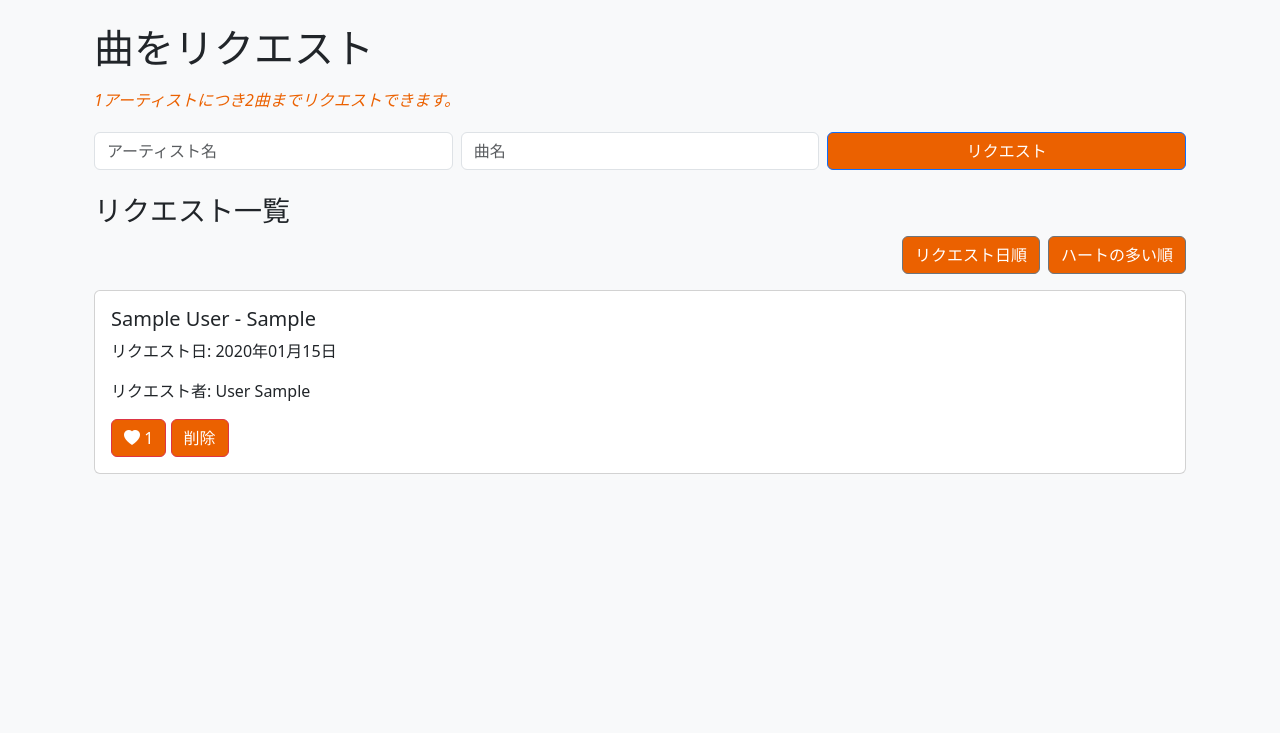
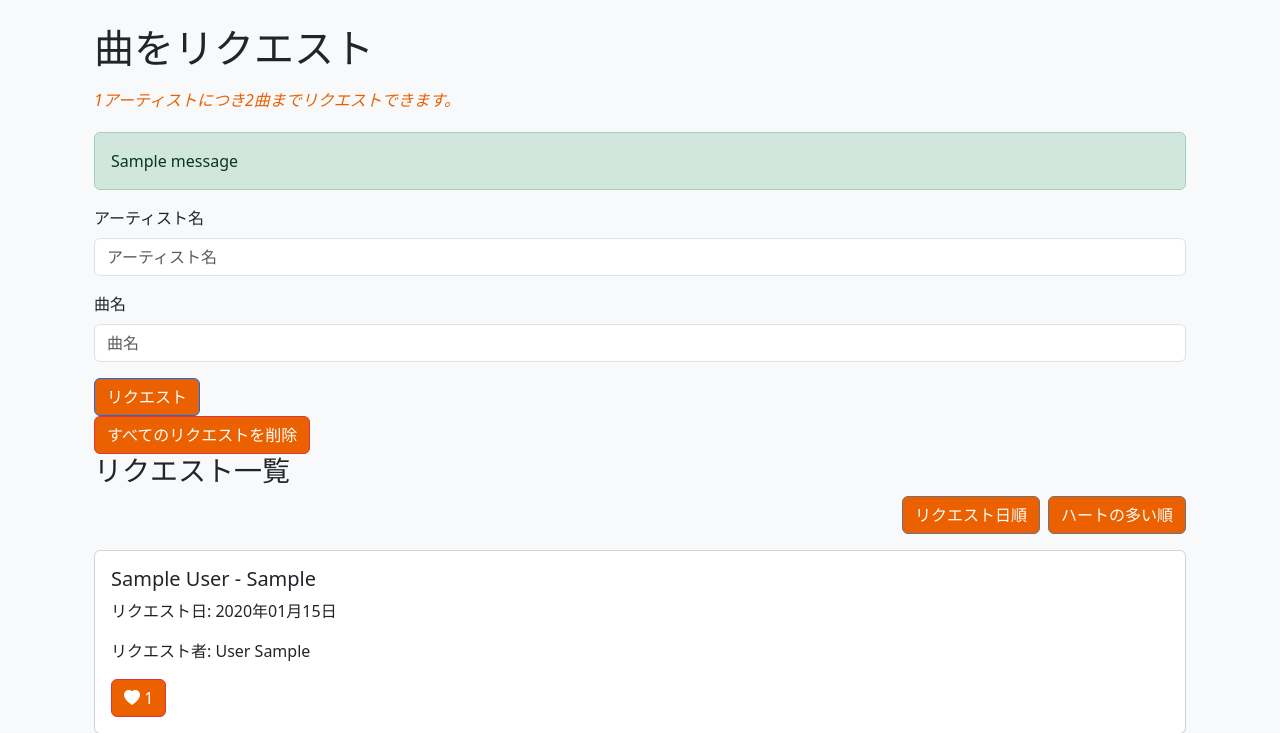
Before and after one commit to g4kug4ku/transit_app, a Django app: page /song_requests/ in a window 1280 px wide. Shown: the part 57-790 px from the top of the page. Before the commit the page ends 531 px from the top, so only its background shows below. Run offline with Django 5.2, Linux system fonts and the light colour scheme; a user stored in the database is signed in; tables that the repository leaves empty hold one stand-in row (values such as "Sample post"); one stand-in notice (Sample message) is shown; some libraries are stand-ins or nearby versions.

Commit message:
requestmode

```diff
--- a/accounts/forms.py
+++ b/accounts/forms.py
@@ -204,6 +204,12 @@ class SongRequestForm(forms.ModelForm):
             'song_name': forms.TextInput(attrs={'class': 'form-control', 'placeholder': '曲名'}),
         }
 
+    def clean_song_name(self):
+        song_name = self.cleaned_data.get('song_name')
+        if SongRequest.objects.filter(song_name=song_name).exists():
+            raise forms.ValidationError("すでにこの曲はリクエストされています。")
+        return song_name
+
 #映画
 class FavoriteMoviesForm(forms.ModelForm):
     class Meta:
--- a/accounts/templates/accounts/song_request_list.html
+++ b/accounts/templates/accounts/song_request_list.html
@@ -13,17 +13,36 @@
     </p>
 
     <!-- リクエストフォーム -->
-    <div class="row g-2 mb-4">
-        <div class="col-md-4">
-            <input type="text" id="artist" class="form-control" placeholder="アーティスト名">
+    {% if messages %}
+        {% for message in messages %}
+            <div class="alert {% if message.tags %}alert-{{ message.tags }}{% endif %}">
+                {{ message }}
+            </div>
+        {% endfor %}
+    {% endif %}
+
+    <form method="post">
+        {% csrf_token %}
+        <div class="mb-3">
+            <label for="id_artist" class="form-label">アーティスト名</label>
+            {{ form.artist }}
         </div>
-        <div class="col-md-4">
-            <input type="text" id="song_name" class="form-control" placeholder="曲名">
+        <div class="mb-3">
+            <label for="id_song_name" class="form-label">曲名</label>
+            {{ form.song_name }}
+            {% if form.song_name.errors %}
+                <div class="text-danger">{{ form.song_name.errors }}</div>
+            {% endif %}
         </div>
-        <div class="col-md-4">
-            <button id="request-button" class="btn btn-primary w-100">リクエスト</button>
-        </div>
-    </div>
+        <button id="request-button" type="submit" class="btn btn-primary">リクエスト</button>
+    </form>
+
+    {% if user.is_superuser %}
+        <form method="post" action="{% url 'delete_all_song_requests' %}" onsubmit="return confirm('本当にすべてのリクエストを削除しますか？');">
+            {% csrf_token %}
+            <button type="submit" class="btn btn-danger">すべてのリクエストを削除</button>
+        </form>
+    {% endif %}
 
     <!-- リクエスト一覧 -->
     <h3>リクエスト一覧</h3>
@@ -40,11 +59,9 @@
                     <p class="card-text">リクエスト者: {{ request.user.last_name }} {{ request.user.first_name }}</p>
                     <button class="btn btn-outline-danger like-button" data-id="{{ request.id }}">
                         <i class="bi {% if user in request.likes.all %}bi-heart-fill{% else %}bi-heart{% endif %}"></i>
-                        <span class="like-count">{{ request.like_count }}</span>
+                        <span class="like-count">{{ request.likes.count }}</span>  <!-- 修正: 正しいカウント表示 -->
                     </button>
-                    {% if request.user == user %}
-                        <button class="btn btn-danger delete-button" data-id="{{ request.id }}">削除</button>
-                    {% endif %}
+
                 </div>
             </div>
         {% endfor %}
@@ -102,6 +119,7 @@
                 fetch(`/song_request/${requestId}/like/`, {
                     method: 'POST',
                     headers: {
+                        'Content-Type': 'application/json',
                         'X-CSRFToken': document.querySelector('meta[name="csrf-token"]').getAttribute('content')
                     }
                 })
--- a/accounts/urls.py
+++ b/accounts/urls.py
@@ -23,6 +23,7 @@ urlpatterns = [
     path('song_requests/create/', views.song_request_create, name='song_request_create'),
     path('song_request/<int:request_id>/like/', views.toggle_like, name='toggle_like'),
     path('song_request/<int:request_id>/delete/', views.delete_song_request, name='delete_song_request'),
+    path("song_requests/delete_all/", views.delete_all_song_requests, name="delete_all_song_requests"),
     path('favorite_movies/', views.favorite_movies_list, name='favorite_movies_list'),
     path('favorite_movies/new/', views.favorite_movies_create, name='favorite_movies_create'),
     path('favorite_movies/<int:pk>/', views.favorite_movies_detail, name='favorite_movies_detail'),
--- a/accounts/views.py
+++ b/accounts/views.py
@@ -1,7 +1,7 @@
 from django.shortcuts import render, redirect, get_object_or_404
 from django.contrib.auth import login
 from django.contrib.auth import get_user_model
-from django.contrib.auth.decorators import login_required
+from django.contrib.auth.decorators import login_required, user_passes_test
 from .forms import SignUpForm, CommentForm, BentoReservationForm, MenuUploadForm, KakeiboForm, SongRequestForm, FavoriteMoviesForm, FavoriteMoviesCommentForm, BBSPostForm, BBSCommentForm
 from .models import Post, Comment, BentoReservation, BentoUnavailableDay, User, MenuUpload, KakeiboEntry, SongRequest, FavoriteMovies, FavoriteMoviesComment, BBSPost, BBSComment
 from django.urls import resolve, reverse
@@ -555,11 +555,31 @@ def kakeibo_delete(request, pk):
 @login_required
 def song_request_list(request):
     sort = request.GET.get('sort', 'date')  # デフォルトは日付順
+
     if sort == 'likes':
         requests = SongRequest.objects.annotate(like_count=Count('likes')).order_by('-like_count')
     else:
         requests = SongRequest.objects.order_by('-request_date')
-    return render(request, 'accounts/song_request_list.html', {'requests': requests, 'sort': sort})
+
+    # フォーム処理を追加（既存のソート処理は変更しない）
+    if request.method == "POST":
+        form = SongRequestForm(request.POST)
+        if form.is_valid():
+            song_request = form.save(commit=False)  # 一旦保存を保留
+            song_request.user = request.user  # ログインユーザーをセット
+            song_request.save()  # ユーザー情報を追加した後に保存
+            messages.success(request, "リクエストが送信されました！")
+            return redirect("song_request_list")
+        else:
+            messages.error(request, "リクエストに失敗しました。入力を確認してください。")
+    else:
+        form = SongRequestForm()
+
+    return render(request, 'accounts/song_request_list.html', {
+        'requests': requests,
+        'sort': sort,
+        'form': form,  # フォームをテンプレートに渡す
+    })
 
 @login_required
 @csrf_exempt  # AJAXリクエスト用
@@ -588,14 +608,14 @@ def song_request_create(request):
 @login_required
 def toggle_like(request, request_id):
     if request.method == 'POST':
+        print(f"User {request.user} is liking/unliking request {request_id}")  # デバッグ
         song_request = get_object_or_404(SongRequest, id=request_id)
-        if request.user in song_request.likes.all():
+        if song_request.likes.filter(id=request.user.id).exists():
             song_request.likes.remove(request.user)
             liked = False
         else:
             song_request.likes.add(request.user)
             liked = True
-        song_request.save()
         return JsonResponse({'liked': liked, 'like_count': song_request.likes.count()})
     return JsonResponse({'error': 'Invalid request'}, status=400)
 
@@ -604,6 +624,17 @@ def delete_song_request(request, request_id):
     song_request = get_object_or_404(SongRequest, id=request_id, user=request.user)
     song_request.delete()
     return JsonResponse({'success': True})
+
+# 管理者のみがアクセスできるデコレーター
+def admin_required(user):
+    return user.is_superuser
+
+@user_passes_test(admin_required)
+def delete_all_song_requests(request):
+    if request.method == "POST":
+        SongRequest.objects.all().delete()
+        messages.success(request, "すべての曲のリクエストを削除しました。")
+    return redirect("song_request_list")
 
 #映画
 @login_required
```
